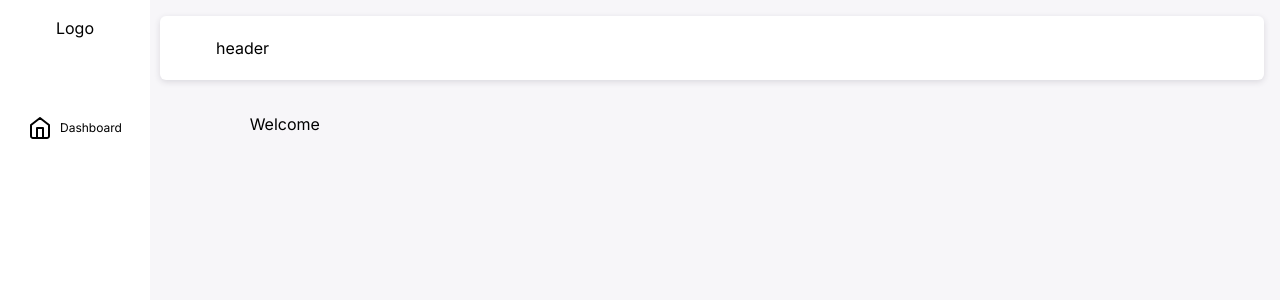
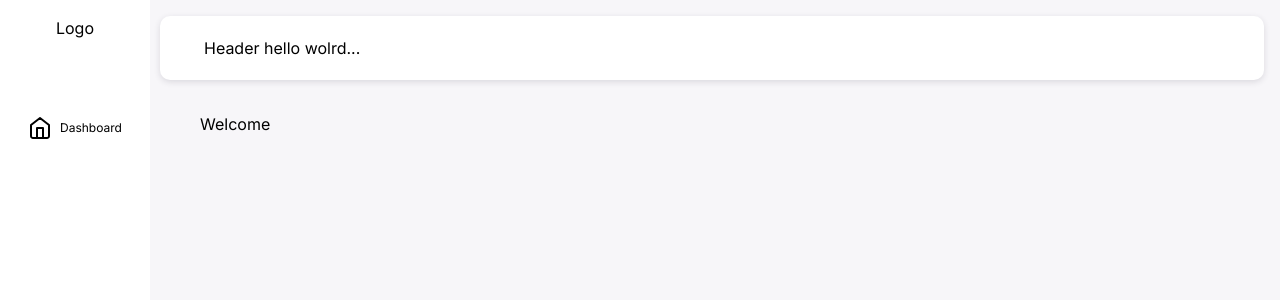
Before and after one commit to alfin-ardian/admin-unik, a React (Vite) app: page / in a window 1280 px wide. Shown: the top 300 px of the page. Built offline with nearby package versions, Linux system fonts and the light colour scheme.

Commit message:
add style css

```diff
--- a/src/assets/scss/content/content.scss
+++ b/src/assets/scss/content/content.scss
@@ -1,13 +1,13 @@
 #root-view {
+  .host {
+    padding-left: calc(80px + 10px);
+    transition: all 0.3s ease-in-out;
+  }
+
+  &.shown {
     .host {
-        padding-left: calc(80px + 32px);
-        transition: all .3s ease-in-out;
+      padding-left: calc(200px);
+      transition: all 0.3s ease-in-out;
     }
-
-    &.shown {
-        .host {
-            padding-left: calc(217.633px + 32px);
-            transition: all .3s ease-in-out;
-        }
-    }
+  }
 }
--- a/src/assets/scss/header/header.scss
+++ b/src/assets/scss/header/header.scss
@@ -17,7 +17,7 @@
   padding-right: 0.5rem;
   min-height: 64px;
   margin-top: 1rem;
-  border-radius: 6px;
+  border-radius: 10px;
   padding: 0rem 1.5rem !important;
   min-height: 64px !important;
   background-color: rgba(255, 255, 255, 1);
@@ -29,7 +29,7 @@
 #root-view {
   &.shown {
     .header {
-      padding-left: 217px;
+      padding-left: 150px;
       transition: all 0.3s ease-in-out;
     }
   }
--- a/src/components/common/organisms/header/Header.tsx
+++ b/src/components/common/organisms/header/Header.tsx
@@ -6,8 +6,8 @@ interface Props {
 export const Header: React.FC<Props> = () => {
   return (
     <header className="header bg-white flex items-center">
-      <div className="inner px-4 lg:px-8 flex flex-1 justify-between items-center">
-        header
+      <div className="inner px-4 lg:px-5 flex flex-1 justify-between items-center">
+        Header hello wolrd...
       </div>
     </header>
   );
```
